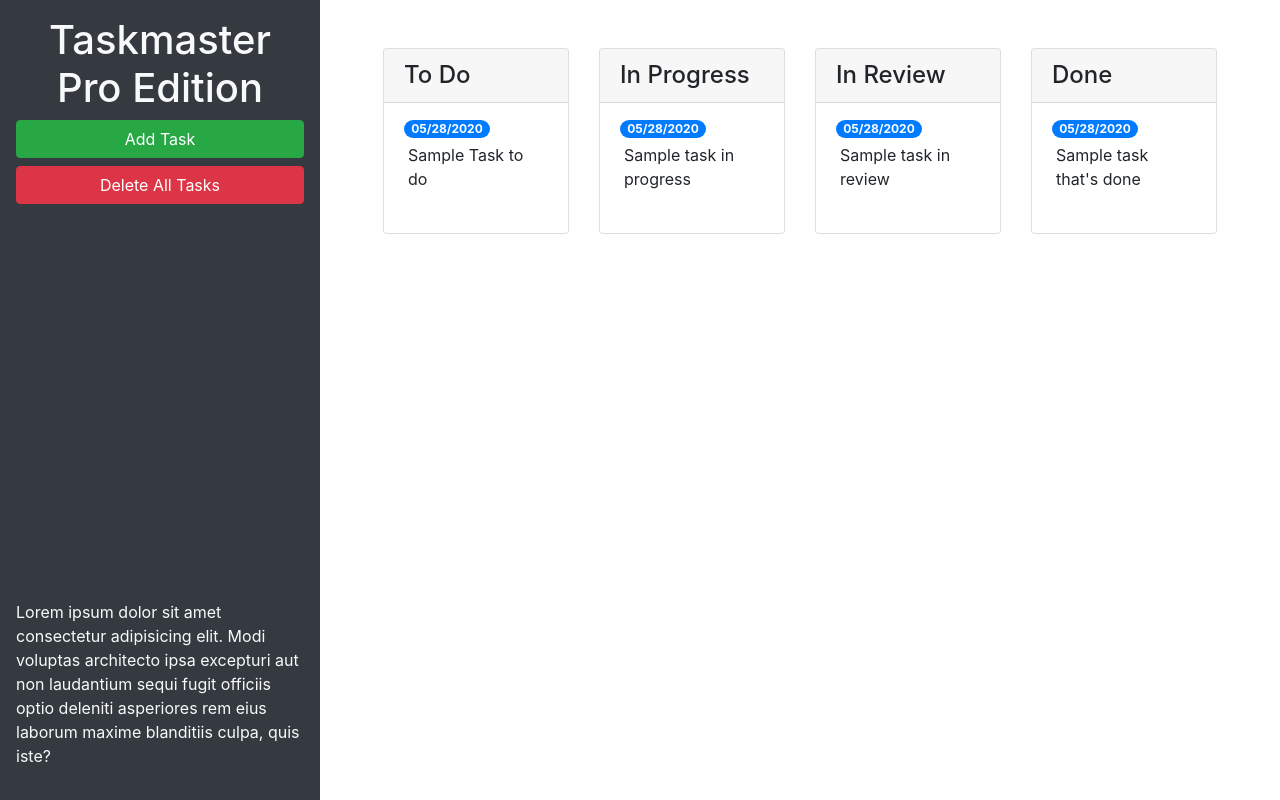
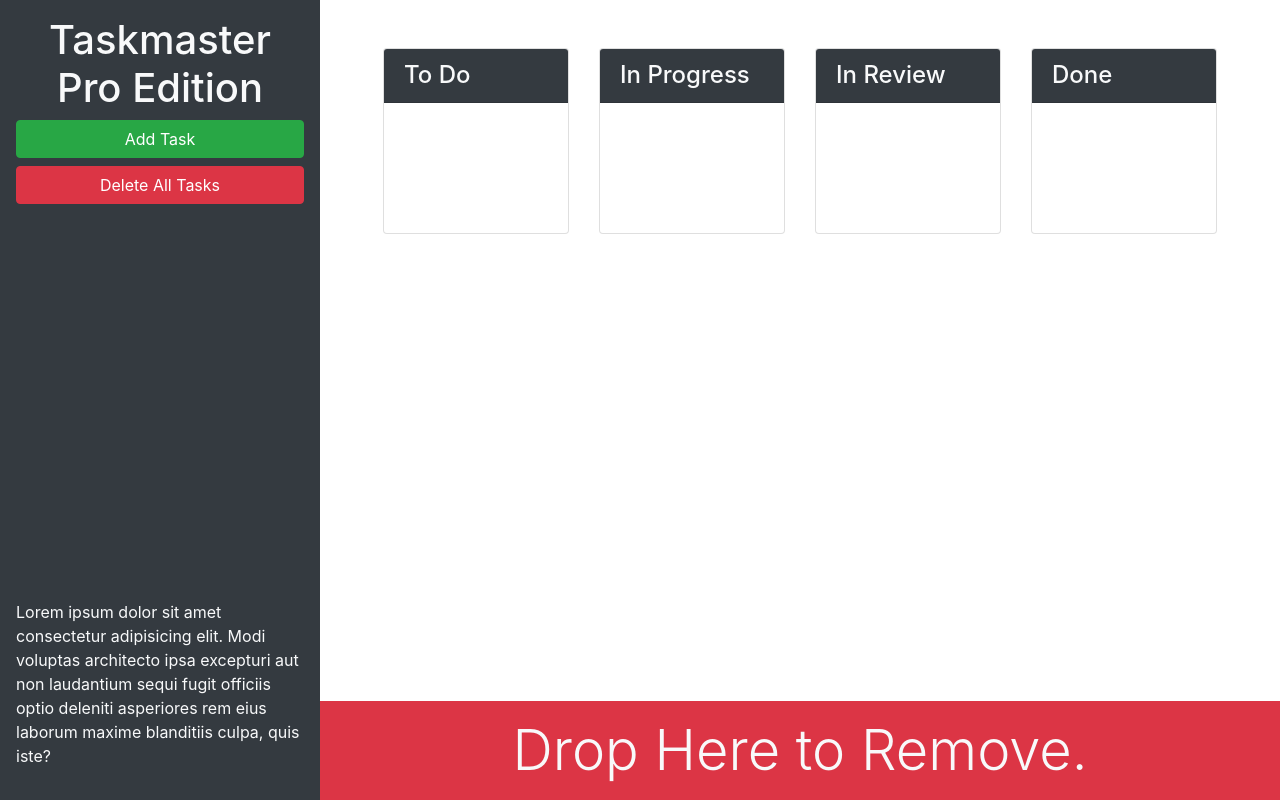
Before and after one commit to chapmanh10/taskmaster-pro, a plain HTML site: page index.html in a window 1280 px wide. Drawn offline with nearby package versions, Linux system fonts and the light colour scheme.

Commit message:
card color customized and drop here to remove created

```diff
--- a/index.html
+++ b/index.html
@@ -13,27 +13,24 @@
 <body>
 
   <div class="row min-vh-100 no-gutters">
-    <header class="col-12 col-lg-3 bg-dark text-light d-flex flex-column p-4 p-lg-3">
+    <header class="col-12 col-lg-3 bg-dark text-light sticky-top d-flex flex-column p-4 p-lg-3">
       <h1 class="text-center">Taskmaster Pro Edition</h1>
       <button id="create-task" class="btn btn-block btn-success" data-toggle="modal" data-target="#task-form-modal">Add
         Task</button>
       <button id="remove-tasks" class="btn btn-block btn-danger">Delete All Tasks</button>
-      <p class="mt-auto">Lorem ipsum dolor sit amet consectetur adipisicing elit. Modi voluptas architecto ipsa
+      <p class="mt-auto d-none d-lg-block">Lorem ipsum dolor sit amet consectetur adipisicing elit. Modi voluptas
+        architecto ipsa
         excepturi aut non
         laudantium sequi fugit officiis optio deleniti asperiores rem eius laborum maxime blanditiis culpa, quis iste?
       </p>
     </header>
-    <main class="col-12 col-lg-9">
+    <main class="col-12 col-lg-9 d-flex flex-column">
       <div class="m-5 row justify-content-around">
         <!-- todo start -->
         <div class="col-12 col-md-6 col-xl-3 mb-3">
           <div class="card">
-            <h4 class="card-header">To Do</h4>
+            <h4 class="card-header bg-dark text-light">To Do</h4>
             <ul id="list-toDo" class="list-group list-group-flush">
-              <li class="list-group-item">
-                <span class="badge badge-primary badge-pill">05/28/2020</span>
-                <p class="m-1">Sample Task to do</p>
-              </li>
             </ul>
           </div>
         </div>
@@ -41,12 +38,8 @@
         <!-- in progress start -->
         <div class="col-12 col-md-6 col-xl-3 mb-3">
           <div class="card">
-            <h4 class="card-header">In Progress</h4>
+            <h4 class="card-header bg-dark text-light">In Progress</h4>
             <ul id="list-inProgress" class="list-group list-group-flush">
-              <li class="list-group-item">
-                <span class="badge badge-primary badge-pill">05/28/2020</span>
-                <p class="m-1">Sample task in progress</p>
-              </li>
             </ul>
           </div>
         </div>
@@ -54,12 +47,8 @@
         <!-- in review start -->
         <div class="col-12 col-md-6 col-xl-3 mb-3">
           <div class="card">
-            <h4 class="card-header">In Review</h4>
+            <h4 class="card-header bg-dark text-light">In Review</h4>
             <ul id="list-inReview" class="list-group list-group-flush">
-              <li class="list-group-item">
-                <span class="badge badge-primary badge-pill">05/28/2020</span>
-                <p class="m-1">Sample task in review</p>
-              </li>
             </ul>
           </div>
         </div>
@@ -67,16 +56,17 @@
         <!-- done start -->
         <div class="col-12 col-md-6 col-xl-3 mb-3">
           <div class="card">
-            <h4 class="card-header">Done</h4>
+            <h4 class="card-header bg-dark text-light">Done</h4>
             <ul id="list-done" class="list-group list-group-flush">
-              <li class="list-group-item">
-                <span class="badge badge-primary badge-pill">05/28/2020</span>
-                <p class="m-1">Sample task that's done</p>
-              </li>
             </ul>
           </div>
         </div>
         <!-- done end -->
+      </div>
+      <div id="trash" class="mt-auto">
+        <div class="w-100 bg-danger p-3 text-center text-light display-4">
+          Drop Here to Remove.
+        </div>
       </div>
     </main>
   </div>
```
